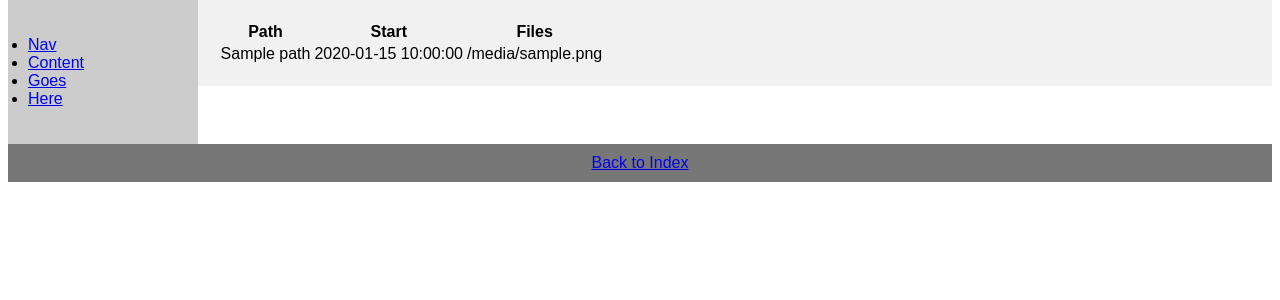
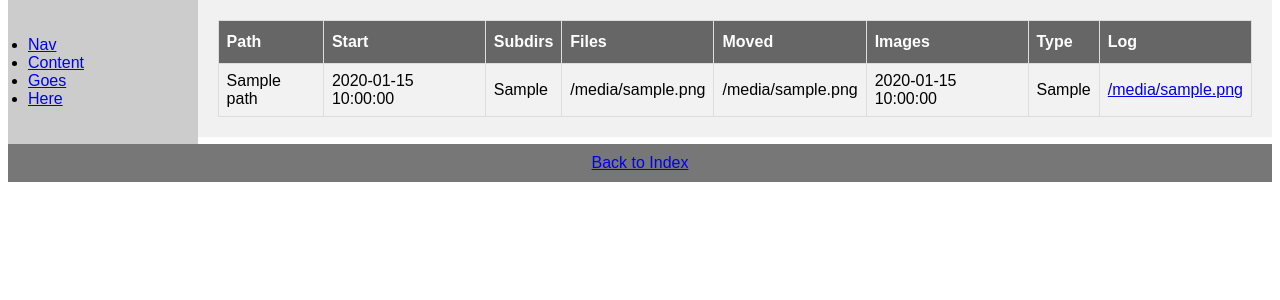
Before and after one commit to mtlaird/MediaLibraryManager, a Flask app: template Templates/directory_scans.html in a window 1280 px wide. Shown: the part 216-516 px from the top of the page. Run offline with Flask 2, Linux system fonts and the light colour scheme; the template is opened without the code that fills it: most values are stand-ins (such as "Sample title", 1, 10 or a date in 2020).

Commit message:
Add scan log viewer

```diff
--- a/MediaLibraryManager/Web/WebApp.py
+++ b/MediaLibraryManager/Web/WebApp.py
@@ -68,6 +68,22 @@ def directory_scans():
     db_scans = session.query(DirectoryScan).all()
 
     return render_template('directory_scans.html', scans=db_scans)
+
+
+@app.route('/directory_scans/logs/<scan_id>')
+def log_viewer(scan_id):
+
+    session = setup_session()
+    db_scan = DirectoryScan.select_one(session, id=scan_id)
+
+    log_contents = "ERROR: Could not read log file."
+    with open(db_scan.log_file, "r") as f:
+        try:
+            log_contents = f.read()
+        except Exception:
+            pass
+
+    return render_template('log_viewer.html', log_contents=log_contents)
 
 
 @app.route('/images')
--- a/Static/local.css
+++ b/Static/local.css
@@ -60,12 +60,31 @@ footer {
   color: white;
 }
 
-/*table, th, td {*/
-/*  border: 1px solid black;*/
-/*}*/
-
 table, th, td.clean {
   border: 0;
+}
+
+table {
+  font-family: Arial, Helvetica, sans-serif;
+  border-collapse: collapse;
+  width: 100%;
+}
+
+td, th {
+  border: 1px solid #ddd;
+  padding: 8px;
+}
+
+tr:nth-child(even){background-color: #f2f2f2;}
+
+tr:hover {background-color: #ddd;}
+
+th {
+  padding-top: 12px;
+  padding-bottom: 12px;
+  text-align: left;
+  background-color: #666;
+  color: white;
 }
 
 span.gallery-tile {
--- a/Templates/directory_scans.html
+++ b/Templates/directory_scans.html
@@ -16,9 +16,14 @@
           </nav>
           <article>
             <table>
-                <tr><th>Path</th><th>Start</th><th>Files</th></tr>
+                <tr><th>Path</th><th>Start</th><th>Subdirs</th><th>Files</th><th>Moved</th>
+                    <th>Images</th><th>Type</th><th>Log</th></tr>
                 {% for scan in scans %}
-                    <tr><td>{{ scan.path }}</td><td>{{ scan.start_time }}</td><td>{{ scan.files_found }}</td></tr>
+                    <tr><td>{{ scan.path }}</td><td>{{ scan.start_time }}</td><td>{{ scan.subdirs_found }}</td>
+                        <td>{{ scan.files_found }}</td><td>{{ scan.files_moved }}</td><td>{{ scan.images_added }}</td>
+                        <td>{{ scan.move_type }}</td>
+                        <td><a href="directory_scans/logs/{{ scan.id }}">{{ scan.log_file }}</a></td>
+                    </tr>
                 {% endfor %}
             </table>
           </article>
```
Also changed, not shown: Templates/log_viewer.html (added, +22 -0 lines).
